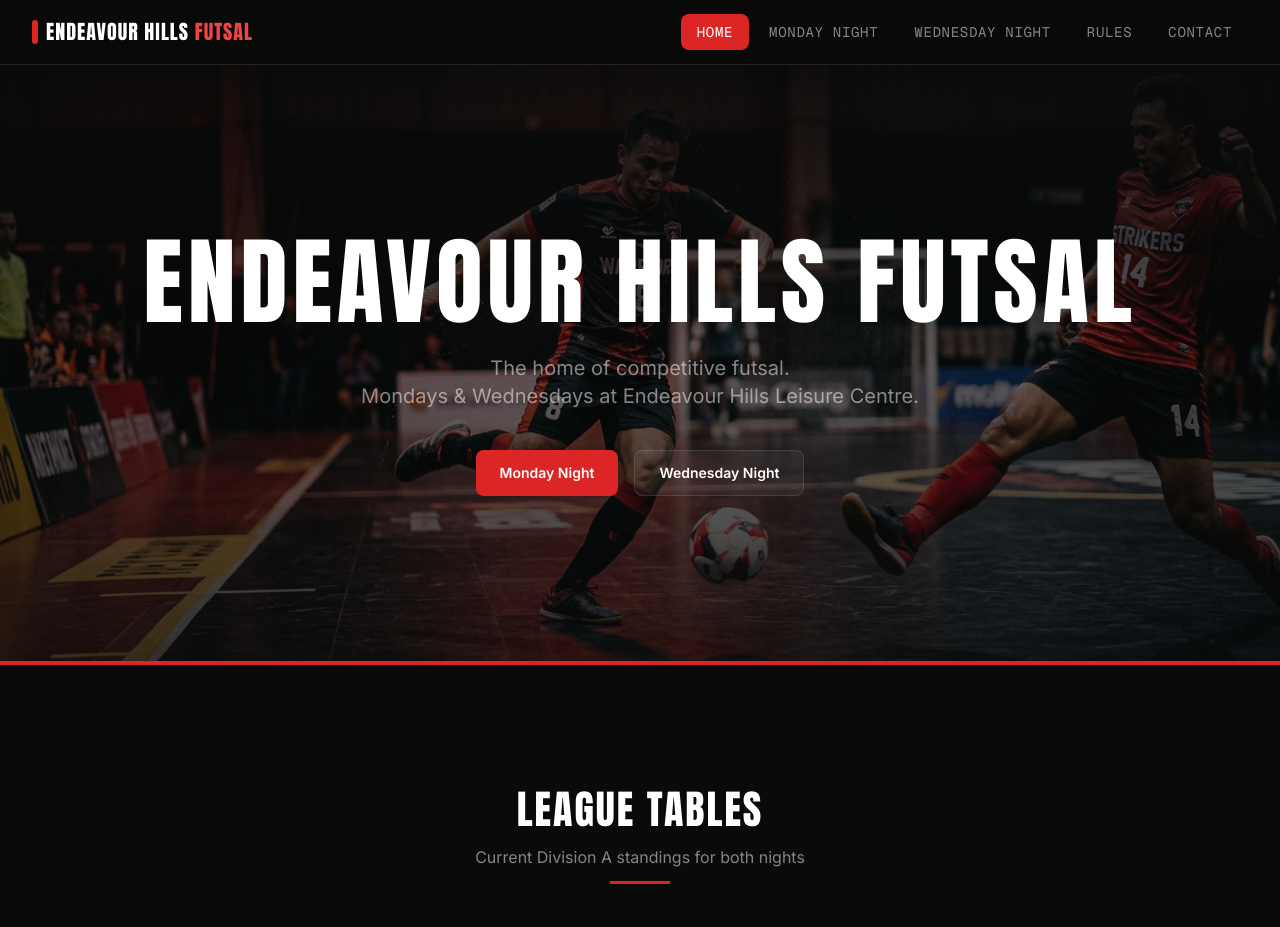
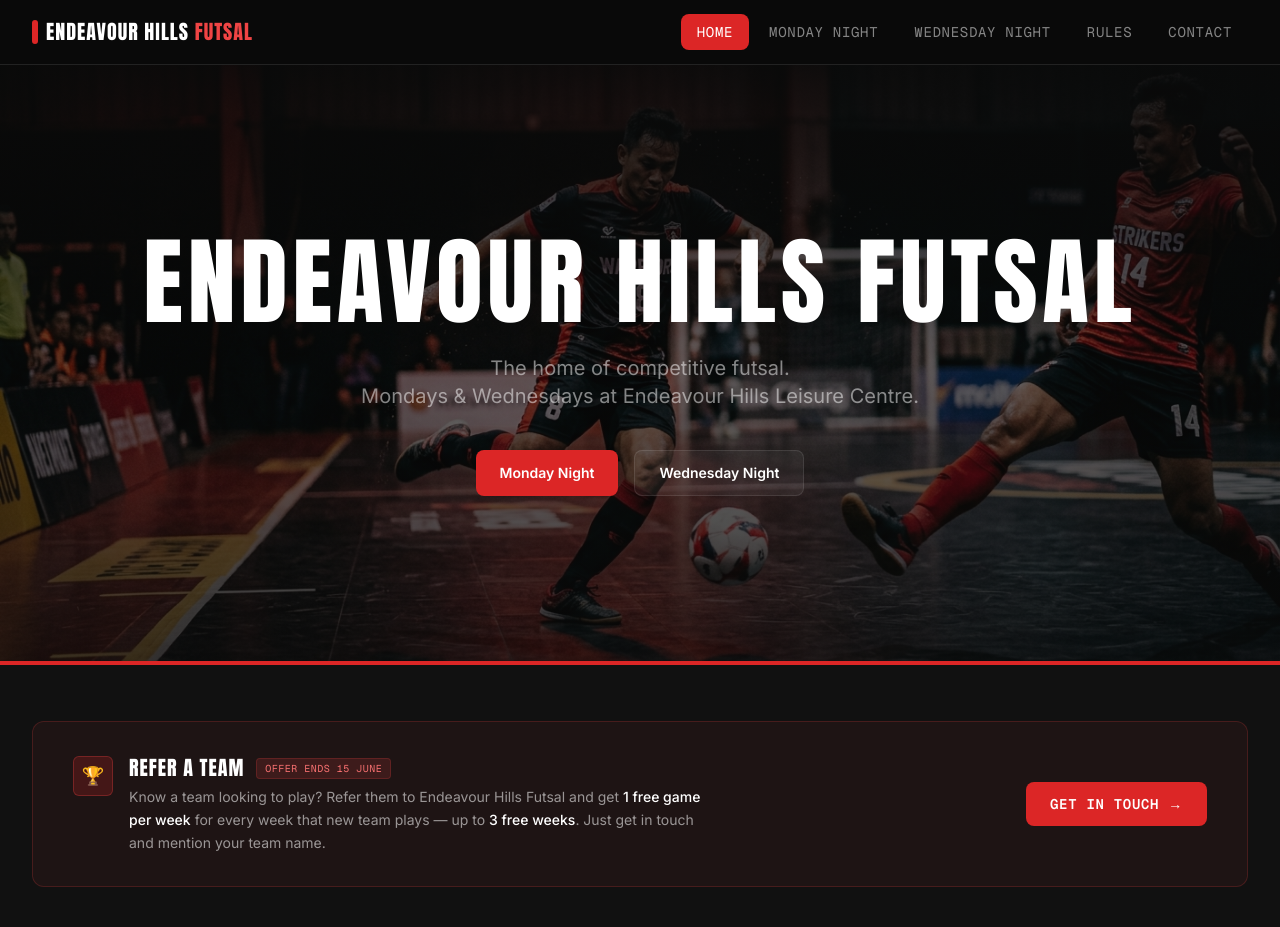
Before and after one commit to olu-git/futsal-site, a Next.js app: page / in a window 1280 px wide. Shown: the top 927 px of the page. Built offline with nearby package versions, Linux system fonts and the light colour scheme.

Commit message:
add "refer a team"

```diff
--- a/src/app/contact/page.tsx
+++ b/src/app/contact/page.tsx
@@ -258,6 +258,7 @@
                         <option value="Individual / Free Agent">Individual / Free Agent</option>
                         <option value="Monday Night">Monday Night Competition</option>
                         <option value="Wednesday Night">Wednesday Night Competition</option>
+                        <option value="Refer a Team">Refer a Team</option>
                         <option value="General Enquiry">General Enquiry</option>
                       </select>
                     </div>
--- a/src/app/page.tsx
+++ b/src/app/page.tsx
@@ -76,6 +76,45 @@
 
         {/* Red accent line at bottom */}
         <div className="absolute bottom-0 left-0 right-0 h-1 bg-red-600" />
+      </section>
+
+      {/* Refer a Team Promo */}
+      <section className="bg-[#111111] py-10 sm:py-14 border-b border-white/[0.06]">
+        <div className="mx-auto max-w-7xl px-4 sm:px-6 lg:px-8">
+          <motion.div
+            initial={{ opacity: 0, y: 12 }}
+            animate={{ opacity: 1, y: 0 }}
+            transition={{ duration: 0.5, delay: 0.2 }}
+            className="rounded-xl border border-red-500/20 bg-red-500/[0.06] px-6 py-7 sm:px-10 sm:py-8 flex flex-col sm:flex-row sm:items-center sm:justify-between gap-6"
+          >
+            <div className="flex items-start gap-4">
+              <div className="w-10 h-10 rounded-md bg-red-600/20 border border-red-500/30 flex items-center justify-center shrink-0 mt-0.5">
+                <span className="text-red-400 text-lg leading-none">🏆</span>
+              </div>
+              <div>
+                <div className="flex items-center gap-3 mb-1 flex-wrap">
+                  <p className="font-[family-name:var(--font-heading)] text-xl uppercase tracking-wider text-white">
+                    Refer a Team
+                  </p>
+                  <span className="text-[10px] font-[family-name:var(--font-geist-mono)] uppercase tracking-wider bg-red-500/15 text-red-400 border border-red-500/20 rounded px-2 py-0.5">
+                    Offer ends 15 June
+                  </span>
+                </div>
+                <p className="text-sm text-white/55 leading-relaxed font-[family-name:var(--font-sans)] max-w-xl">
+                  Know a team looking to play? Refer them to Endeavour Hills Futsal and get{" "}
+                  <span className="text-white font-medium">1 free game per week</span> for every week that new team plays —
+                  up to <span className="text-white font-medium">3 free weeks</span>. Just get in touch and mention your team name.
+                </p>
+              </div>
+            </div>
+            <Link
+              href="/contact"
+              className="inline-flex items-center justify-center rounded-lg bg-red-600 px-6 py-3 text-sm font-semibold text-white hover:bg-red-500 transition-colors font-[family-name:var(--font-geist-mono)] uppercase tracking-wider shrink-0"
+            >
+              Get in Touch &rarr;
+            </Link>
+          </motion.div>
+        </div>
       </section>
 
       {/* Standings Section */}
```
